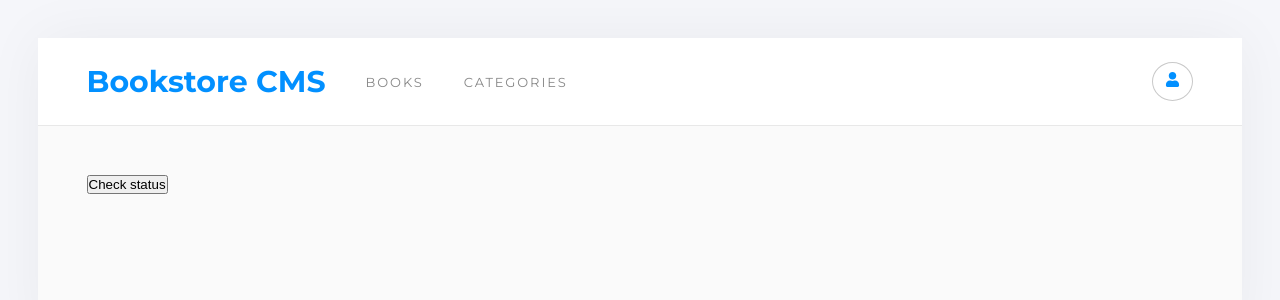
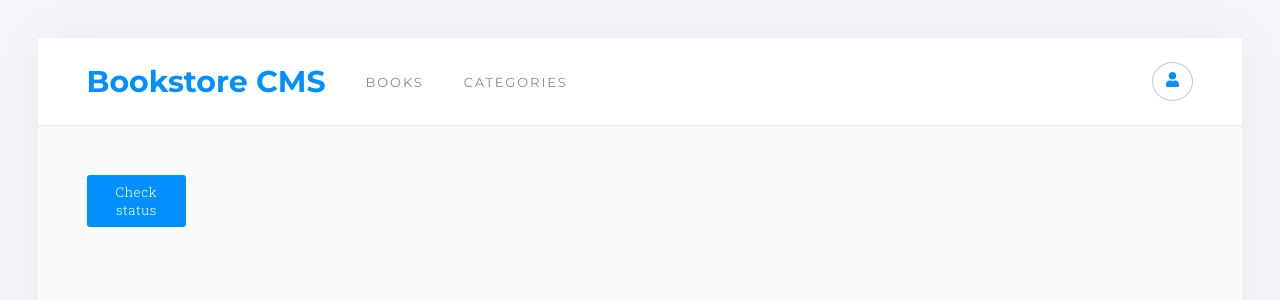
Before and after one commit to amrendrakind/bookstore-react, a React (Create React App) app: page /categories in a window 1280 px wide. Shown: the top 300 px of the page. Built offline with nearby package versions, Linux system fonts and the light colour scheme.

Commit message:
Update Categories.js

```diff
--- a/src/App.css
+++ b/src/App.css
@@ -13,3 +13,16 @@
   font-size: 40px;
   font-weight: bold;
 }
+
+.check-status-button {
+  width: 9%;
+  cursor: pointer;
+  border: none;
+  background-color: #0290ff;
+  border-radius: 3px;
+  padding: 8px 24px;
+  font-family: "Roboto Slab", serif;
+  font-weight: 300;
+  letter-spacing: 0.5px;
+  color: #fff;
+}
--- a/src/pages/Categories.js
+++ b/src/pages/Categories.js
@@ -11,7 +11,7 @@ function Categories() {
 
   return (
     <div>
-      <button type="button" onClick={handleStatus}>Check status</button>
+      <button className="check-status-button" type="button" onClick={handleStatus}>Check status</button>
       <br />
       <div className="check-status">{categories}</div>
     </div>
```
